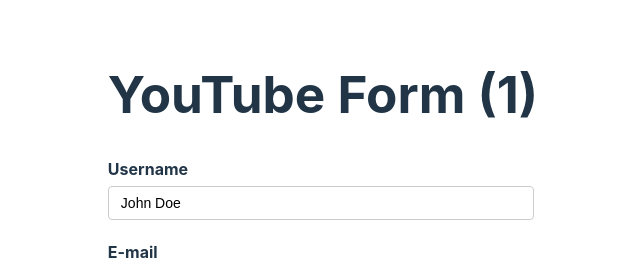
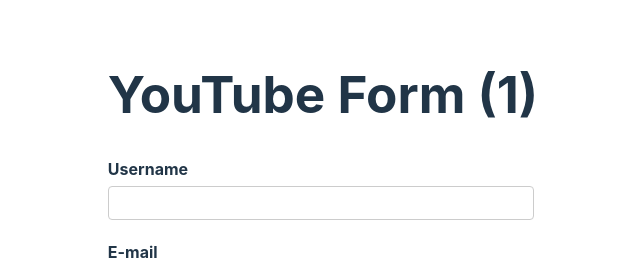
Before and after one commit to olaide-hok/React-Hook-Form, a React (Vite) app: page / in a window 1280 px wide. Shown: the top 267 px of the page, without its empty margins (317-957 px from the left). Built offline with nearby package versions, Linux system fonts and the light colour scheme; no server answers.

Commit message:
Fetching input field data via api call

```diff
--- a/src/components/YouTubeForm.tsx
+++ b/src/components/YouTubeForm.tsx
@@ -11,10 +11,16 @@
 
 export const YouTubeForm = () => {
     const form = useForm<FormValues>({
-        defaultValues: {
-            username: 'John Doe',
-            email: '',
-            channel: '',
+        defaultValues: async () => {
+            const response = await fetch(
+                'https://jsonplaceholder.typicode.com/users/1'
+            )
+            const data = await response.json()
+            return {
+                username: '',
+                email: data.email,
+                channel: '',
+            }
         },
     })
     const {register, control, handleSubmit, formState} = form
```
